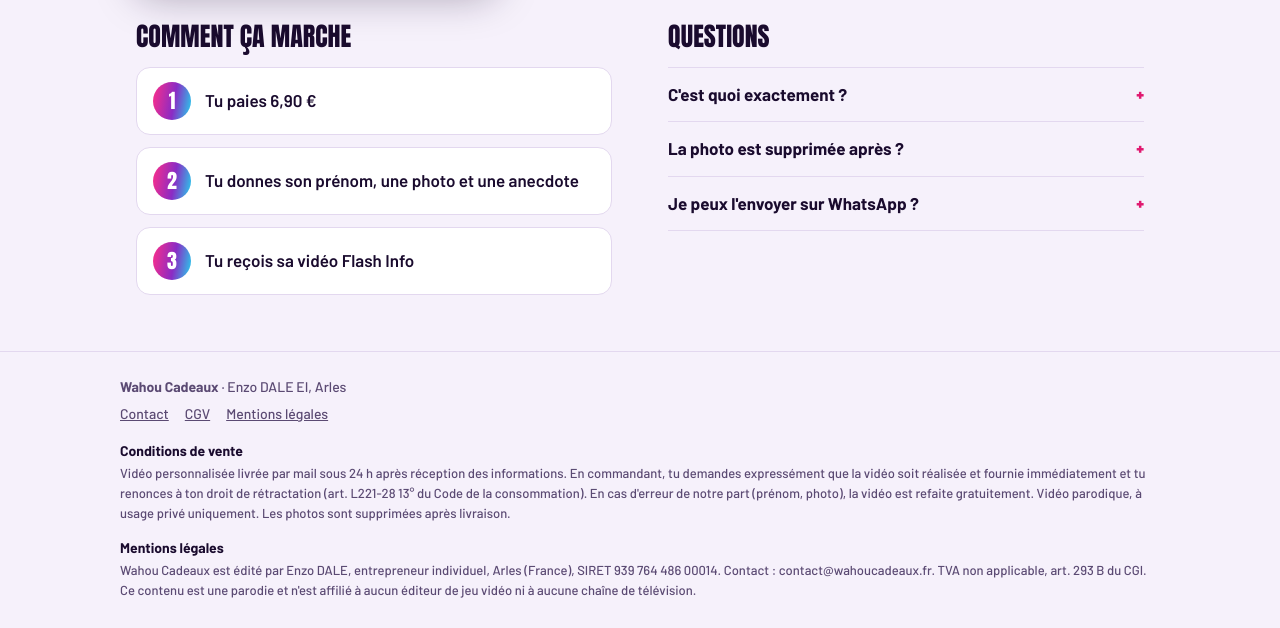
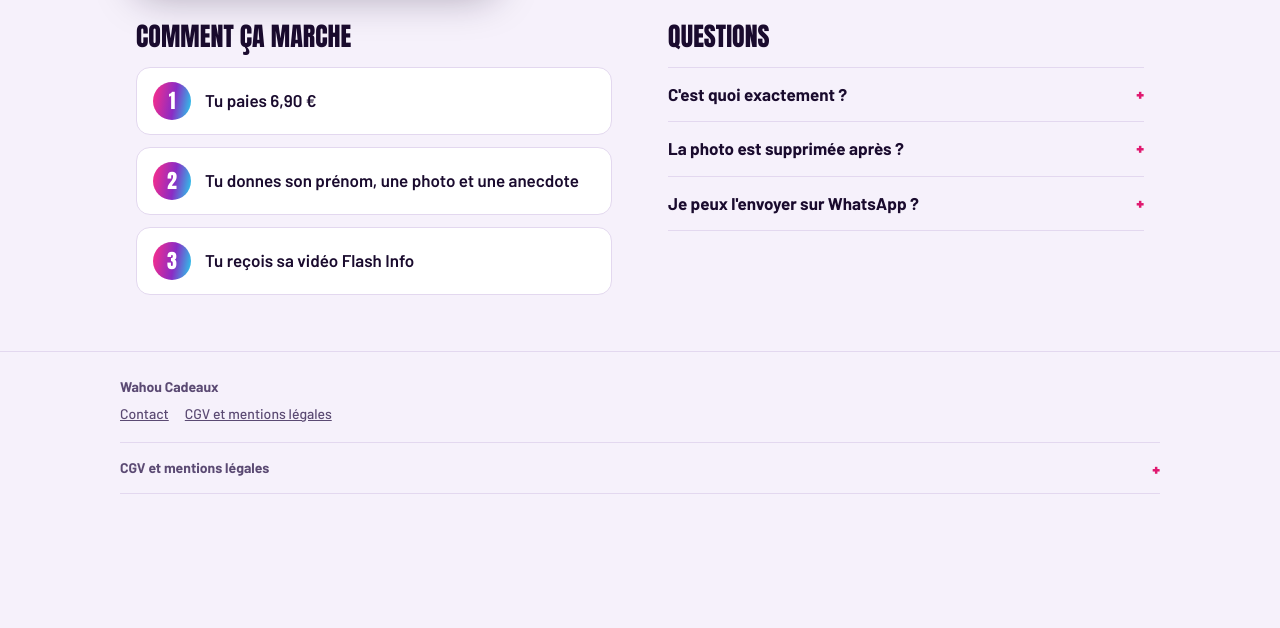
Before and after one commit to cadeau-gta6-insta/wahoucadeaux, a plain HTML site: page index.html in a window 1280 px wide. Shown: the part 745-1373 px from the top of the page. After the commit the page ends 1267 px from the top, so only its background shows below. Drawn offline with Linux system fonts and the light colour scheme.

Commit message:
Add files via upload

```diff
--- a/index.html
+++ b/index.html
@@ -149,18 +149,18 @@ footer nav{display:flex;flex-wrap:wrap;gap:6px 16px;margin:6px 0 18px}
 
 <footer>
   <div class="in">
-    <strong>Wahou Cadeaux</strong> · Enzo DALE EI, Arles
+    <strong>Wahou Cadeaux</strong>
     <nav aria-label="Liens légaux">
       <a href="mailto:contact@wahoucadeaux.fr">Contact</a>
-      <a href="#cgv">CGV</a>
-      <a href="#mentions">Mentions légales</a>
+      <a href="#cgv">CGV et mentions légales</a>
     </nav>
-    <div class="legal">
+    <details class="legal" id="legal">
+      <summary>CGV et mentions légales</summary>
       <h3 id="cgv">Conditions de vente</h3>
       <p>Vidéo personnalisée livrée par mail sous 24 h après réception des informations. En commandant, tu demandes expressément que la vidéo soit réalisée et fournie immédiatement et tu renonces à ton droit de rétractation (art. L221-28 13° du Code de la consommation). En cas d'erreur de notre part (prénom, photo), la vidéo est refaite gratuitement. Vidéo parodique, à usage privé uniquement. Les photos sont supprimées après livraison.</p>
       <h3 id="mentions">Mentions légales</h3>
-      <p>Wahou Cadeaux est édité par Enzo DALE, entrepreneur individuel, Arles (France), SIRET 939 764 486 00014. Contact : contact@wahoucadeaux.fr. TVA non applicable, art. 293 B du CGI. Ce contenu est une parodie et n'est affilié à aucun éditeur de jeu vidéo ni à aucune chaîne de télévision.</p>
-    </div>
+      <p>Wahou Cadeaux est édité par Enzo DALE, entrepreneur individuel, Arles (France), SIRET 939 764 486 00014. Contact : contact@wahoucadeaux.fr. TVA non applicable, art. 293 B du CGI. Ce contenu est une parodie et n'est affilié à aucun éditeur de jeu vidéo ni à aucune chaîne de télévision. Hébergement : GitHub Inc., 88 Colin P Kelly Jr St, San Francisco, CA 94107, États-Unis.</p>
+    </details>
   </div>
 </footer>
 
@@ -170,6 +170,11 @@ footer nav{display:flex;flex-wrap:wrap;gap:6px 16px;margin:6px 0 18px}
 </div>
 
 <script>
+(function(){
+  var lg=document.getElementById('legal');
+  function openLegal(){if(/^#(cgv|mentions)$/.test(location.hash)){lg.open=true;var el=document.querySelector(location.hash);if(el)el.scrollIntoView();}}
+  window.addEventListener('hashchange',openLegal);openLegal();
+})();
 (function(){
   var v=document.getElementById('demo'),b=document.getElementById('sound'),w=document.getElementById('wave'),t=b.querySelector('span');
   b.addEventListener('click',function(){
```
